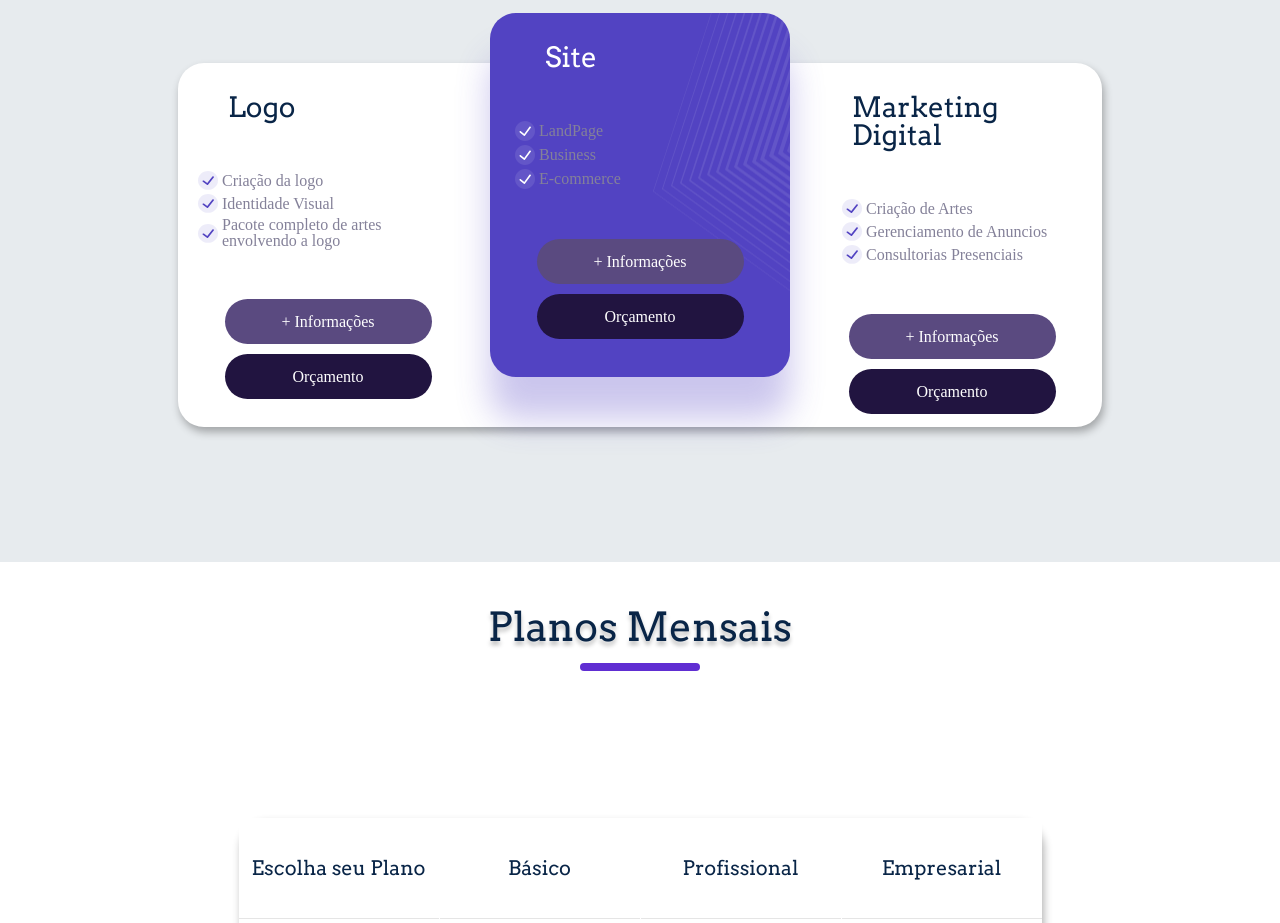
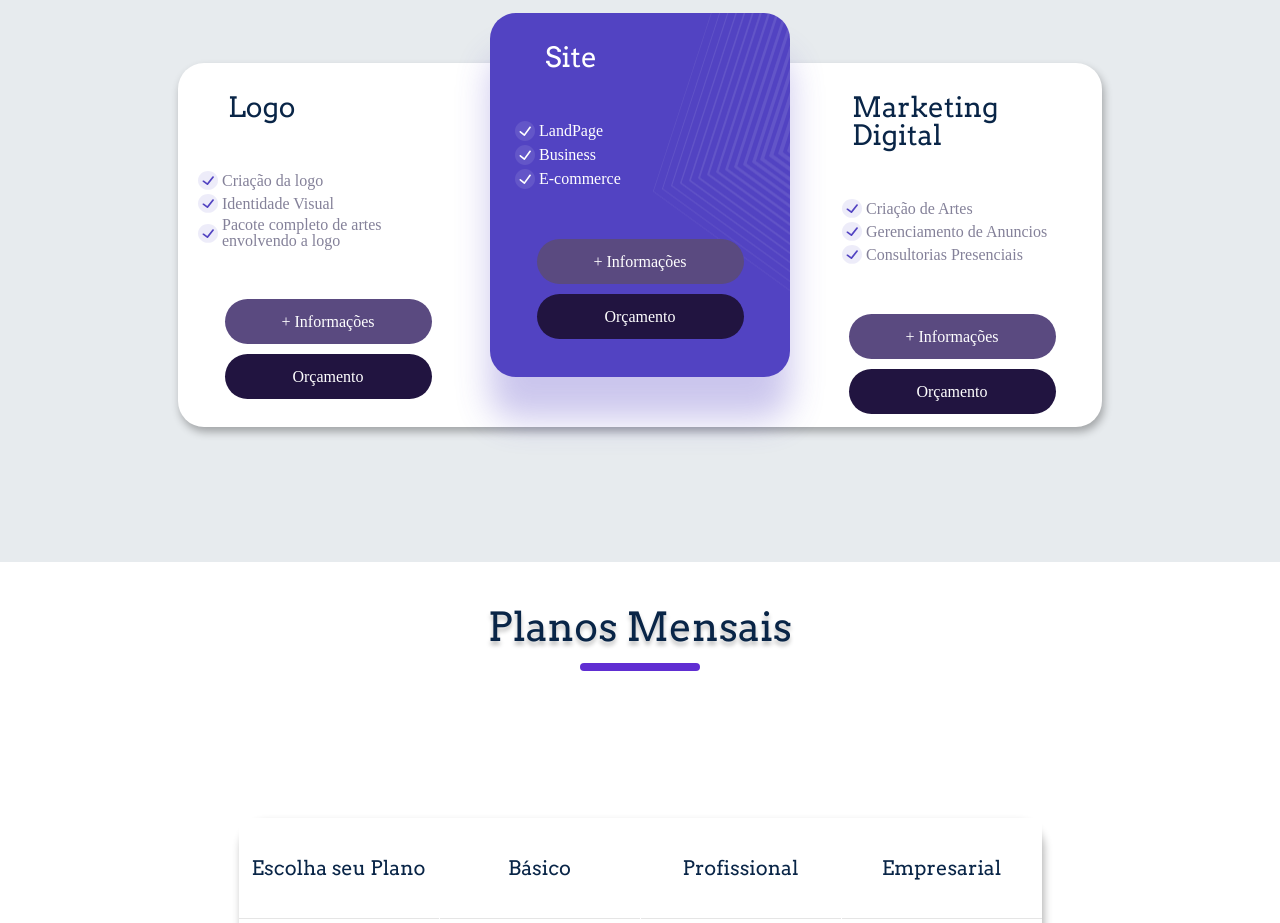
Before and after one commit to PasqualiRafael/ArtePasquali, a plain HTML site: page dist/index.html in a window 1280 px wide. Shown: the part 2020-2943 px from the top of the page. Drawn offline with nearby package versions, Linux system fonts and the light colour scheme.

Commit message:
:bug: fix: text color in card on service

```diff
--- a/dist/index.html
+++ b/dist/index.html
@@ -209,21 +209,21 @@
                                                     src="img/check-circle-2.svg"
                                                     alt="sinal de confirmado"
                                                 />
-                                                <a class="text-inside-card">LandPage</a>
+                                                <a class="text-inside-card text-inside-card-blue">LandPage</a>
                                             </li>
                                             <li class="service-items">
                                                 <img
                                                     src="img/check-circle-2.svg"
                                                     alt="sinal de confirmado"
                                                 />
-                                                <a class="text-inside-card">Business</a>
+                                                <a class="text-inside-card text-inside-card-blue">Business</a>
                                             </li>
                                             <li class="service-items">
                                                 <img
                                                     src="img/check-circle-2.svg"
                                                     alt="sinal de confirmado"
                                                 />
-                                                <a class="text-inside-card">
+                                                <a class="text-inside-card text-inside-card-blue">
                                                     E-commerce
                                                 </a>
                                             </li>
--- a/scss/layouts/_services.scss
+++ b/scss/layouts/_services.scss
@@ -84,6 +84,10 @@
                             .text-inside-card {
                                 padding-left: 4px;
                             }
+
+                            .text-inside-card-blue {
+                                color: $--clr-white;
+                            }
                         }
                     }
                 }
```
Also changed, not shown: dist/css/style.css, 1 other file.
